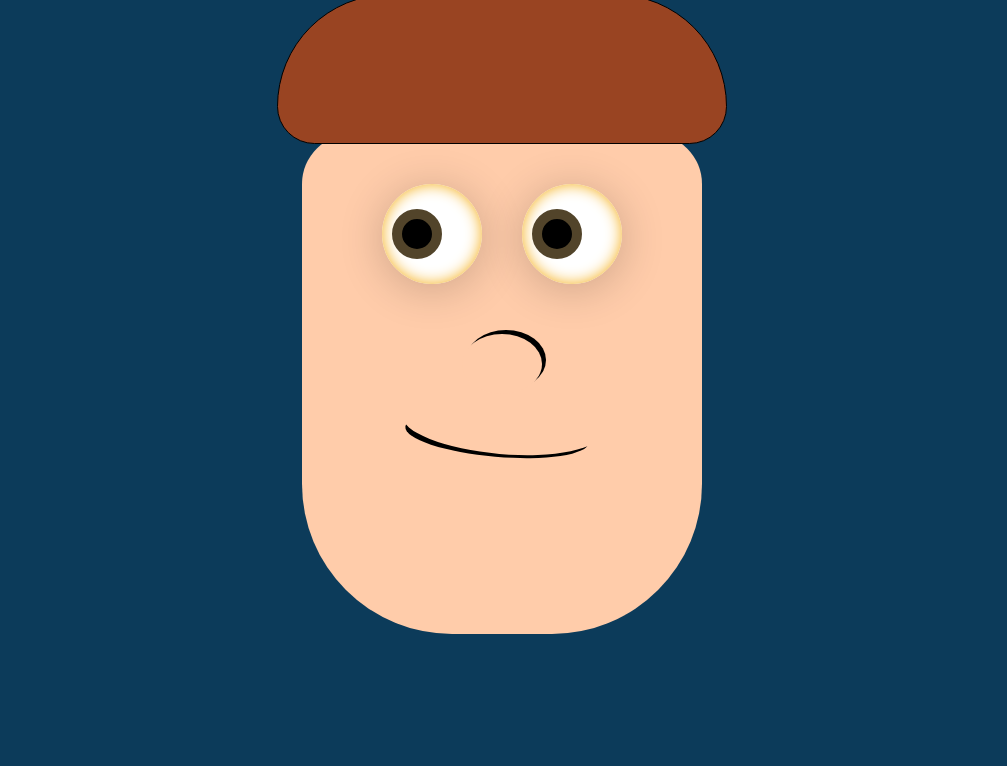
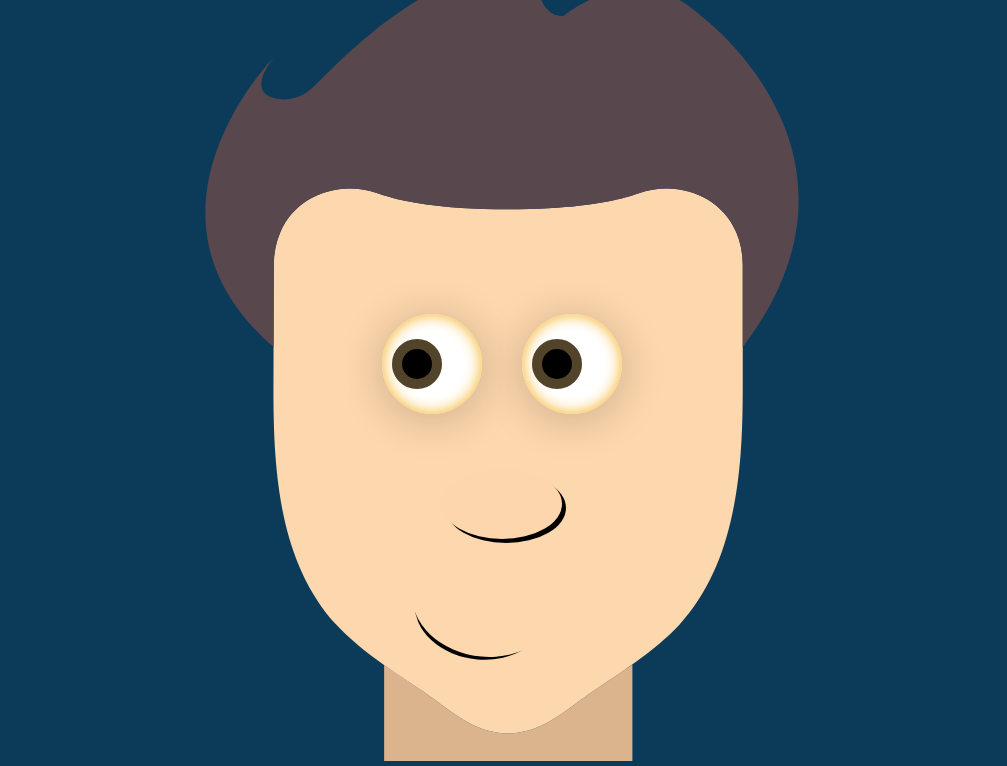
Before and after one commit to ShayanMahnam/eyes, a plain HTML site: page index.html in a window 1280 px wide. Shown: the part 139-905 px from the top of the page, without its empty margins (138-1145 px from the left). Before the commit the page ends 800 px from the top, so only its background shows below. Drawn offline with Linux system fonts and the light colour scheme.

Commit message:
updated face with svg

```diff
--- a/index.html
+++ b/index.html
@@ -10,20 +10,14 @@
   <body>
     <h1>Shayan is looking after your Mouse</h1>
     <div class="container">
-      <div class="hair"></div>
-      <div class="face">
-        <div class="ear"></div>
-        <div class="ear"></div>
-        <div class="pupil"></div>
-        <div class="eyes">
-          <div class="eye"></div>
-          <div class="eye"></div>
-        </div>
-        <div class="nose"></div>
-        <div class="mouth"></div>
+      <img class="pic" src="/images/man-hair-head-svgrepo-com.svg" alt="face" />
+      <div class="eyes">
+        <div class="eye"></div>
+        <div class="eye"></div>
       </div>
+      <div class="nose"></div>
+      <div class="mouth"></div>
     </div>
-
     <script src="script.js"></script>
   </body>
 </html>
--- a/style.css
+++ b/style.css
@@ -15,18 +15,15 @@
 
 body {
   display: flex;
-  flex-direction: column;
   justify-content: center;
-  align-items: center;
   min-height: 100vh;
   font-family: "Bebas Neue", cursive;
   background: #0c3b5a;
 }
 
 .container {
-  display: flex;
-  flex-direction: column;
-  align-items: center;
+  position: absolute;
+  margin-top: 100px;
 }
 
 h1 {
@@ -34,31 +31,15 @@ h1 {
   color: white;
   text-align: center;
 }
-/* hair */
-
-.hair {
-  width: 450px;
-  height: 150px;
-  background: #942;
-  border-radius: 150px 150px 50px 50px;
-  border: 1px solid black;
-  position: relative;
-  top:10px;
-}
-/* Face */
-.face {
-  display: flex;
-  flex-direction: column;
-  align-items: center;
-  width: 400px;
-  height: 500px;
-  background-color: var(--skin);
-  border-radius: 50px 50px 150px 150px;
-}
+/* svg */
 
 /* Eyes */
 .eyes {
   display: flex;
+  position: absolute;
+  top: 50%;
+  left: 50%;
+  transform: translate(-50%, -50%);
 }
 
 .eye {
@@ -89,21 +70,28 @@ h1 {
 /* Nose */
 
 .nose {
-  width: 20%;
-  height: 12%;
+  width: 120px;
+  height: 70px;
   border-radius: 50%;
-  box-shadow: 0.5vmin -0.5vmin;
-  background: var(--skin);
+  box-shadow: 0.5vmin 0.5vmin;
+  background: #fdd6ad;
+  position: absolute;
+  top: 50%;
+  left: 50%;
+  transform: translate(-50%, 150%);
 }
 
 /* mouth */
 
 .mouth {
-  width: 50%;
-  height: 12%;
+  position: absolute;
+  width: 150px;
+  height: 120px;
   border-radius: 100%;
   box-shadow: -0.5vmin 1.4vmin 0 -1vmin;
-  transform: rotate(5deg);
+  top: 50%;
+  left: 50%;
+  transform: rotate(5deg) translate(-50%,150%);
 }
 
 /* ears */
```
Also changed, not shown: images/man-hair-head-svgrepo-com.svg (added).
